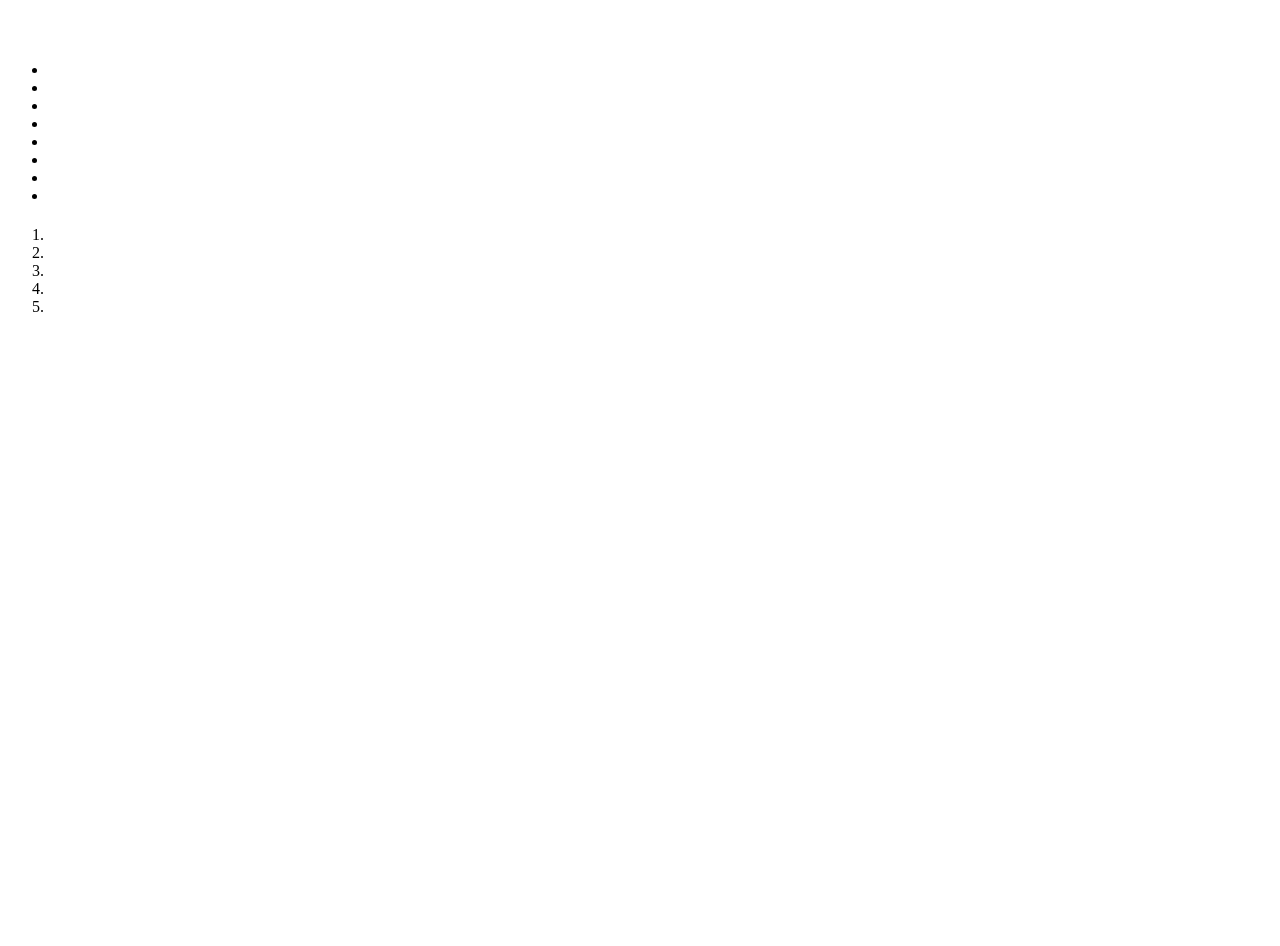
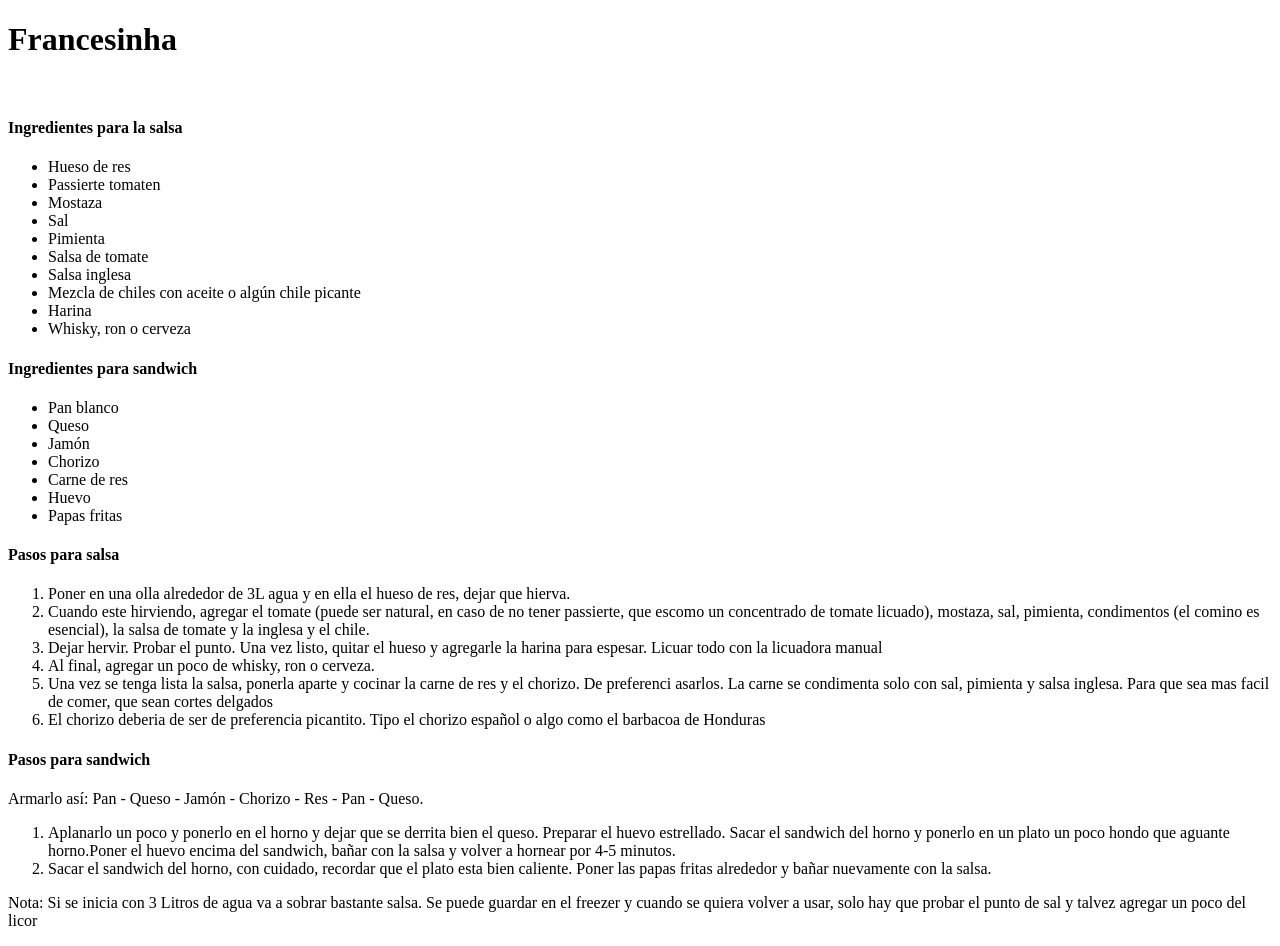
Before and after one commit to JulioGaekel/recetas-nelly, a plain HTML site: page recipes/francesinha.html in a window 1280 px wide. Before the commit the page ends 800 px from the top, so only its background shows below. Drawn offline with Linux system fonts and the light colour scheme.

Commit message:
Add recipe
Included all ingredients and steps for the recipe. Still missing img.

```diff
--- a/recipes/francesinha.html
+++ b/recipes/francesinha.html
@@ -4,32 +4,57 @@
   <meta charset="UTF-8">
   <meta http-equiv="X-UA-Compatible" content="IE=edge">
   <meta name="viewport" content="width=device-width, initial-scale=1.0">
-  <title>Document</title>
-  <h1></h1>
+  <title>Francesinha</title>
+  <h1>Francesinha</h1>
   <img src="" alt="">
 </head>
 <body>
   <h3></h3>
   <p></p>
   <p></p>
-  <h4></h4>
+  <h4>Ingredientes para la salsa</h4>
     <ul>
-      <li></li>
-      <li></li>
-      <li></li>
-      <li></li>
-      <li></li>
-      <li></li>
-      <li></li>
-      <li></li>
+      <li>Hueso de res</li>
+      <li>Passierte tomaten</li>
+      <li>Mostaza</li>
+      <li>Sal</li>
+      <li>Pimienta</li>
+      <li>Salsa de tomate</li>
+      <li>Salsa inglesa</li>
+      <li>Mezcla de chiles con aceite o algún chile picante</li>
+      <li>Harina</li>
+      <li>Whisky, ron o cerveza</li>
     </ul>
-  <h4></h4>
+  <h4>Ingredientes para sandwich</h4>
+    <ul>
+      <li>Pan blanco</li>
+      <li>Queso</li>
+      <li>Jamón</li>
+      <li>Chorizo</li>
+      <li>Carne de res</li>
+      <li>Huevo</li>
+      <li>Papas fritas</li>
+    </ul>
+  <h4>Pasos para salsa</h4>
     <ol>
-      <li></li>
-      <li></li>
-      <li></li>
-      <li></li>
-      <li></li>
+      <li>Poner en una olla
+        alrededor de 3L
+        agua y en ella el hueso de res, dejar que
+        hierva.
+        </li>
+      <li>Cuando este hirviendo, agregar el tomate (puede ser natural, en caso de no tener passierte, que escomo un concentrado de tomate licuado), mostaza, sal, pimienta, condimentos (el comino es esencial), la salsa de tomate y la inglesa y el chile.</li>
+      <li>Dejar hervir. Probar el punto. Una vez listo, quitar el hueso y agregarle la harina para espesar. Licuar todo con la licuadora manual</li>
+      <li>Al final, agregar un poco de whisky, ron o cerveza.
+      </li>
+      <li>Una vez se tenga lista la salsa, ponerla aparte y cocinar la carne de res y el chorizo. De preferenci asarlos. La carne se condimenta solo con sal, pimienta y salsa inglesa. Para que sea mas facil de comer, que sean cortes delgados</li>
+      <li>El chorizo deberia de ser de preferencia picantito. Tipo el chorizo español o algo como el barbacoa de Honduras</li>
     </ol>
+  <h4>Pasos para sandwich</h4>
+  <p>Armarlo así: Pan - Queso - Jamón - Chorizo - Res - Pan - Queso.</p>
+    <ol>
+      <li>Aplanarlo un poco y ponerlo en el horno y dejar que se derrita bien el queso. Preparar el huevo estrellado. Sacar el sandwich del horno y ponerlo en un plato un poco hondo que aguante horno.Poner el huevo encima del sandwich, bañar con la salsa y volver a hornear por 4-5 minutos.</li>
+      <li>Sacar el sandwich del horno, con cuidado, recordar que el plato esta bien caliente. Poner las papas fritas alrededor y bañar nuevamente con la salsa.</li>
+    </ol>
+  <p>Nota: Si se inicia con 3 Litros de agua va a sobrar bastante salsa. Se puede guardar en el freezer y cuando se quiera volver a usar, solo hay que probar el punto de sal y talvez agregar un poco del licor</p>
 </body>
 </html>
```
